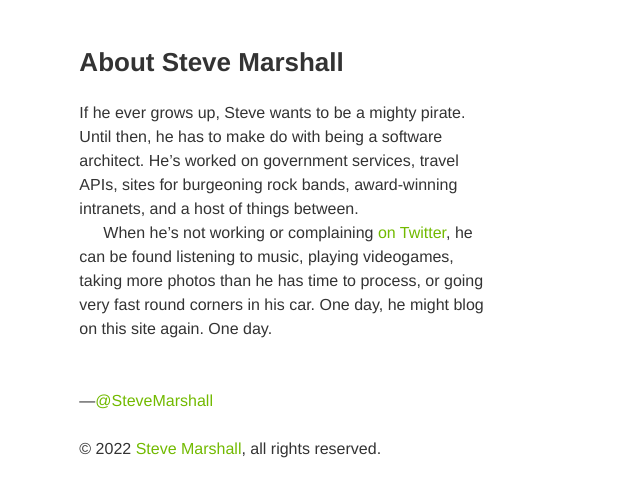
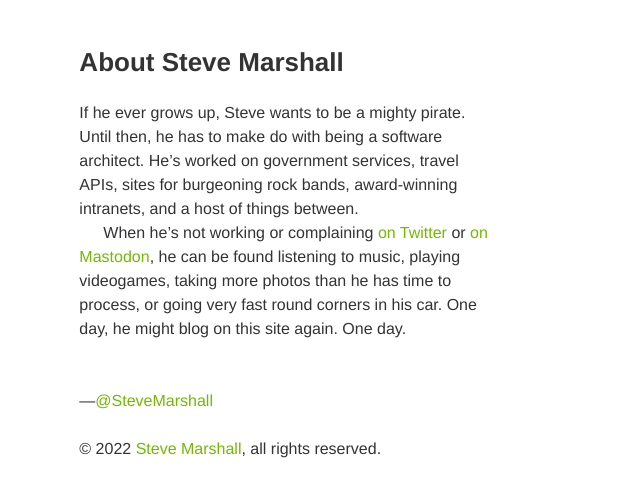
Before and after one commit to SteveMarshall/stevemarshall.github.io, a Jekyll site: the page built from about.md, in a window 1280 px wide. Shown: the top 497 px of the page, without its empty margins (0-640 px from the left). Built offline with Jekyll 4.4.1, drawn with Linux system fonts in a browser that asks for light colours; our own code applies the rules of GitHub Pages for plain Markdown files.

Commit message:
Verify my mastodon.social profile link

```diff
--- a/_layouts/default.html
+++ b/_layouts/default.html
@@ -7,6 +7,7 @@
         <title>{{ page.title | markdownify | strip_html }} &mdash; {{ site.name }}</title>
         {% else %}
         <title>{{ site.name }}</title>
+        <link rel="me" href="https://mastodon.social/@stevemarshall">
         {% endif %}
         <link rel="stylesheet" href="/assets/main.css">
         <link rel="stylesheet" href="/assets/print.css" media="print">
--- a/about.md
+++ b/about.md
@@ -6,7 +6,9 @@
 award-winning intranets, and a host of things between.
 
 When he’s not working or complaining [on
-Twitter](http://twitter.com/SteveMarshall), he can be found listening
-to music, playing videogames, taking more photos than he has time to
+Twitter](http://twitter.com/SteveMarshall) or [on
+Mastodon](https://mastodon.social/@stevemarshall), he can be found
+listening to music, playing videogames, taking more photos than he has
+time to
 process, or going very fast round corners in his car. One day, he might
 blog on this site again. One day.
```
